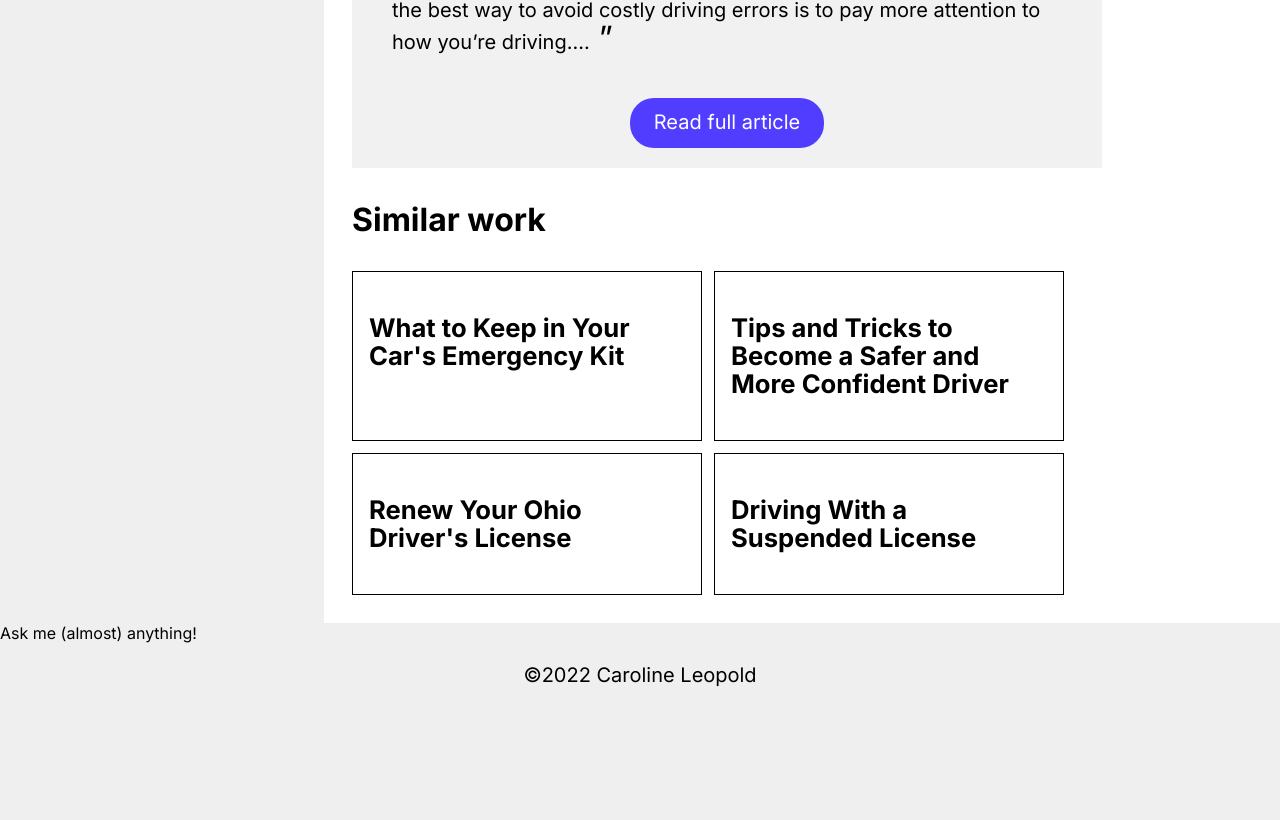
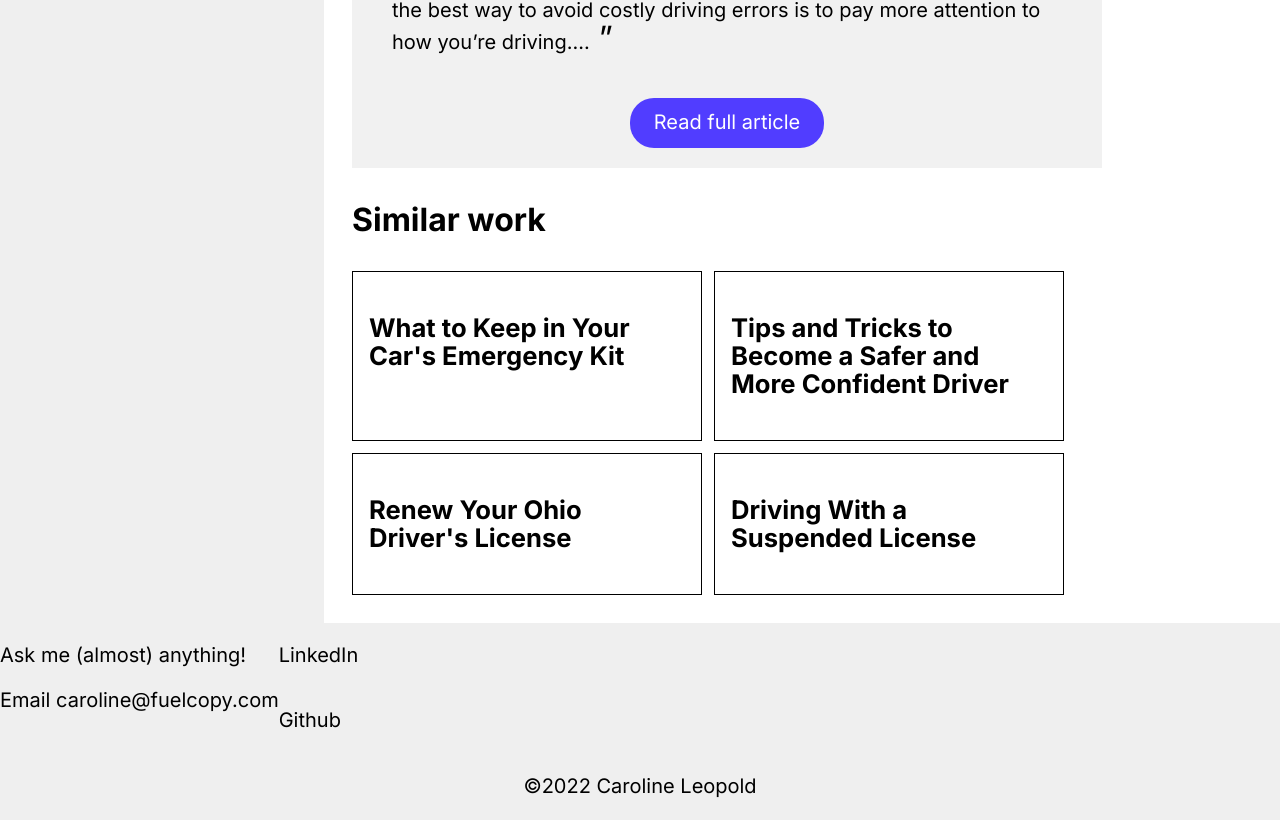
Before and after one commit to cml815/about-a, a React (Create React App) app: page /projects/aceable in a window 1280 px wide. Shown: the part 1592-2412 px from the top of the page. Before the commit the page ends 2300 px from the top, so only its background shows below. Built offline with nearby package versions, Linux system fonts and the light colour scheme.

Commit message:
copyedit

```diff
--- a/src/components/Footer.jsx
+++ b/src/components/Footer.jsx
@@ -2,8 +2,14 @@ export default function Footer() {
   return (
     <footer>
       <div className="contact flex-m">
-        Ask me (almost) anything!
-
+        <div className="">
+          <p>Ask me (almost) anything!</p>
+          <p><span>Email&nbsp;<a href="mailto:caroline@fuelcopy.com">caroline@fuelcopy.com</a></span></p>
+        </div>
+        <div className="socials flex-c">
+          <a href="https://www.linkedin.com/in/cleopold"><p>LinkedIn</p></a>
+          <a href="https://www.github.com/cml55"><p>Github</p></a>
+        </div>
 
       </div>
 
--- a/src/components/TopNav.jsx
+++ b/src/components/TopNav.jsx
@@ -7,7 +7,7 @@ export default function TopNav() {
   return (
     <>
     <nav className={styles.TopNav}>
-      <Link to="/">Caroline Leopold</Link>
+      <Link to="/" className="m-hidden">Caroline Leopold</Link>
       <Link to="/about">About</Link>
       <Link to="/contact">Contact</Link>
     </nav>
--- a/src/data.js
+++ b/src/data.js
@@ -19,7 +19,7 @@ let projects = [
     //   "health"
     // ],
     image: require("./images/women-garden.jpg"),
-    snippet: "Benefiber envisioned a content strategy to position the fiber supplement as top-of-mind for active people. As writer, I created a series of relatable and informational articles on Benefiber's website. The articles explain health topics in a (no pun intended) digestible format. Each article from authoritative health sources and underwent regulatory review.",
+    snippet: "Benefiber envisioned a content strategy to position the fiber supplement as top-of-mind for active people. As writer, I created a series of relatable and informational articles on Benefiber's website. The articles explain health topics in a (no pun intended) digestible format. Each article cited authoritative health sources and underwent regulatory review.",
     results: "The series feature articles remain on the Benefiber website to enable audiences to connect relatable health.",
     excerpt: "As we age, there are factors that contribute to the slowing of the digestive system...Though there's nothing we can do to prevent aging, eating a healthy diet, drinking plenty of water, and getting regular exercise are some of the things we can do to prevent digestive problems.",
     title0: "Aging and Digestion",
```
